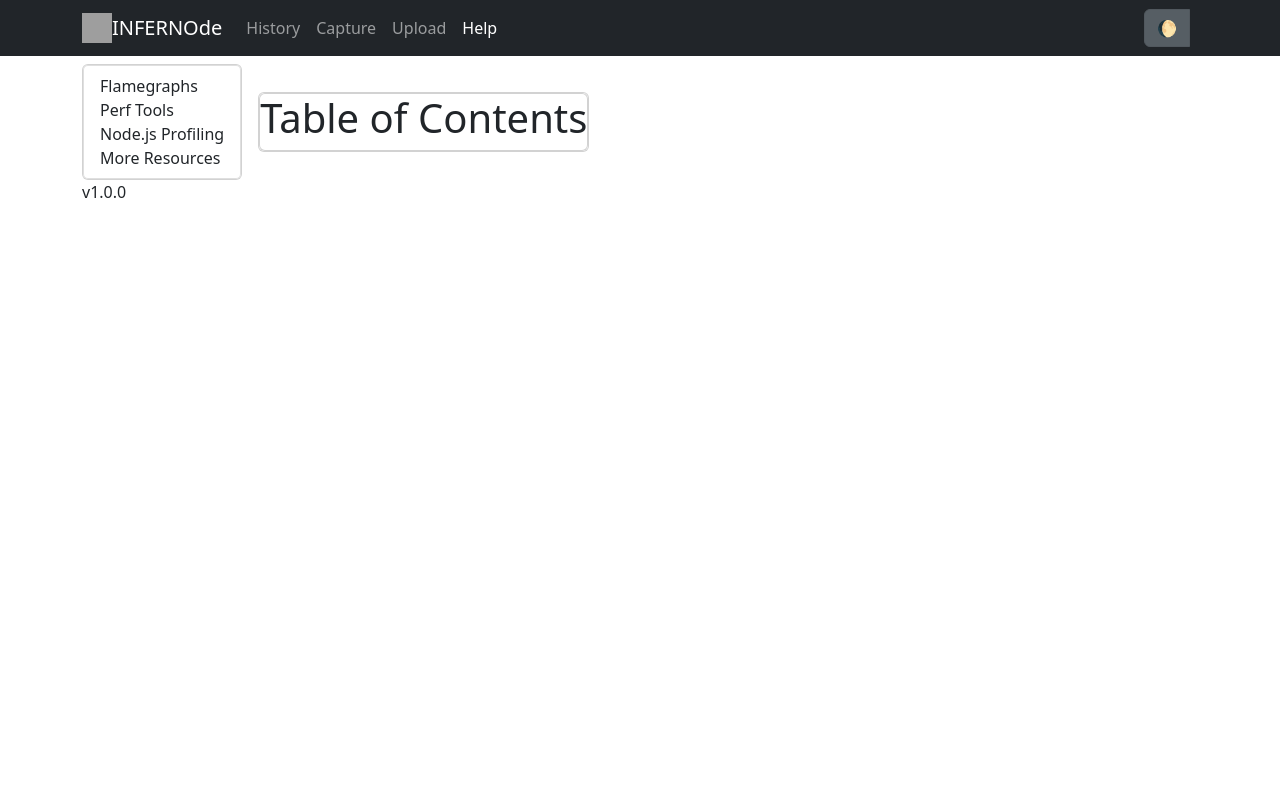
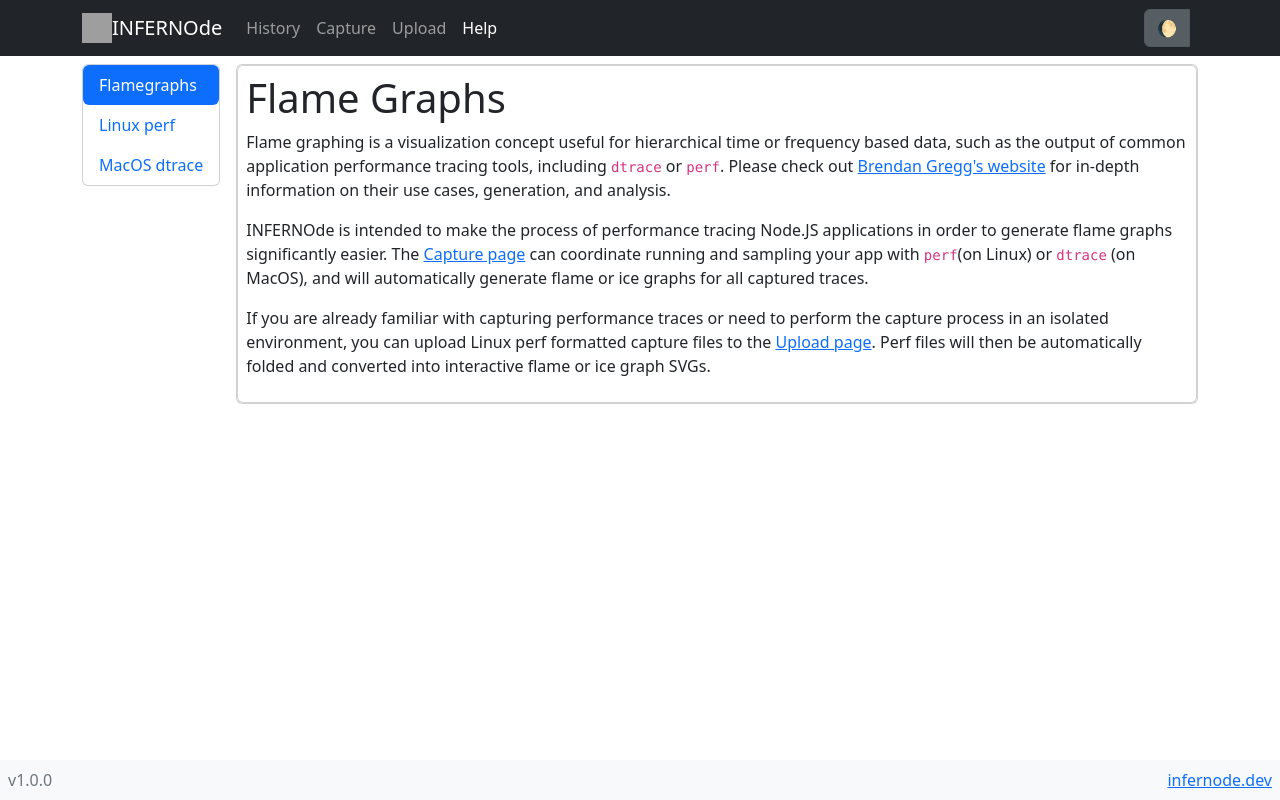
Before and after one commit to oslabs-beta/infernode, a React app: page /help in a window 1280 px wide. Built offline with nearby package versions, Linux system fonts and the light colour scheme; no server answers; grey boxes are pictures that could not be loaded.

Commit message:
Help menu styling and content for perf/dtrace config (#154)

```diff
--- a/src/public/infernode/App.tsx
+++ b/src/public/infernode/App.tsx
@@ -1,7 +1,9 @@
 import React, { useEffect } from 'react';
-import { Container } from 'react-bootstrap';
+import Container from 'react-bootstrap/Container';
+import Row from 'react-bootstrap/Row';
+import Col from 'react-bootstrap/Col';
 import './App.scss';
-import { Routes, Route } from 'react-router-dom';
+import { Routes, Route, Link } from 'react-router-dom';
 import NavBar from './components/layout/NavBar/NavBar';
 import CapturePage from './views/Capture/CapturePage';
 import HelpPage from './views/Help/HelpPage';
@@ -31,16 +33,21 @@ export default function App(): JSX.Element {
           <Route path="capture" element={<CapturePage />} />
           <Route path="upload" element={<UploadPage />} />
           <Route path="help" element={<HelpPage />}>
-            <Route index element={<HelpPages.HelpTOC />} />
+            <Route index element={<HelpPages.HelpFlamegraphs />} />
             <Route path="flamegraphs" element={<HelpPages.HelpFlamegraphs />} />
             <Route path="perf" element={<HelpPages.HelpPerf />} />
-            <Route path="profiling" element={<HelpPages.HelpProfiling />} />
-            <Route path="resources" element={<HelpPages.HelpResources />} />
+            <Route path="dtrace" element={<HelpPages.HelpDtrace />} />
           </Route>
           <Route path="*" element={<HistoryPage />} />
         </Routes>
       </Container>
-      <Container>v1.0.0</Container>
+      <Container fluid className="position-absolute bottom-0 bg-light p-2">
+        <Row>
+          <Col sm="auto" className="text-muted">v1.0.0</Col>
+          <Col />
+          <Col sm="auto" className="text-right"><a href="https://www.infernode.dev/">infernode.dev</a></Col>
+        </Row>
+      </Container>
     </>
   );
 }
--- a/src/public/infernode/views/Help/HelpPages.tsx
+++ b/src/public/infernode/views/Help/HelpPages.tsx
@@ -1,42 +1,86 @@
+/* eslint-disable react/jsx-one-expression-per-line */
 import React from 'react';
 import Card from 'react-bootstrap/Card';
-
-export function HelpTOC(): JSX.Element {
-  return (
-    <Card>
-      <h1>Table of Contents</h1>
-    </Card>
-  );
-}
+import { Link } from 'react-router-dom';
 
 export function HelpFlamegraphs(): JSX.Element {
   return (
-    <Card>
-      <h1>Flamegraphs</h1>
+    <Card className="p-2">
+      <h1>Flame Graphs</h1>
+      <p>
+        Flame graphing is a visualization concept useful for hierarchical time
+        or frequency based data, such as the output of common application
+        performance tracing tools, including <code>dtrace</code> or{' '}
+        <code>perf</code>. Please check out{' '}
+        <a href="https://www.brendangregg.com/flamegraphs.html">
+          Brendan Gregg&apos;s website
+        </a>{' '}
+        for in-depth information on their use cases, generation, and analysis.
+      </p>
+      <p>
+        INFERNOde is intended to make the process of performance tracing Node.JS
+        applications in order to generate flame graphs significantly easier. The{' '}
+        <Link to="/capture">Capture page</Link> can coordinate running and
+        sampling your app with <code>perf</code>
+        (on Linux) or <code>dtrace</code> (on MacOS), and will automatically
+        generate flame or ice graphs for all captured traces.
+      </p>
+      <p>
+        If you are already familiar with capturing performance traces or need to
+        perform the capture process in an isolated environment, you can upload
+        Linux perf formatted capture files to the{' '}
+        <Link to="/upload">Upload page</Link>. Perf files will then be
+        automatically folded and converted into interactive flame or ice graph
+        SVGs.
+      </p>
     </Card>
   );
 }
 
 export function HelpPerf(): JSX.Element {
   return (
-    <Card>
-      <h1>Linux Perf Tools</h1>
+    <Card className="p-2">
+      <h1>Linux perf Profiling</h1>
+      <p>
+        Performance tracing on modern Linux distributions is performed with the{' '}
+        <a href="https://perf.wiki.kernel.org/index.php/Main_Page">
+          perf framework
+        </a>{' '}
+        . By default, the Linux kernel prevents unprivileged users from
+        monitoring low level system performance. In order to permit non-root
+        users (such as your personal user account running INFERNOde) to capture
+        this data, you will need to change some sysctl settings. We recommend
+        only making this change on single-user development workstations, NOT on
+        production or shared systems.
+        <Card className="shadow-sm p-2 mt-2">
+          <code>
+            echo &quot;kernel.perf_event_paranoid=-1&quot; | sudo tee -a
+            /etc/sysctl.conf &gt; /dev/null
+            <br />
+            sysctl -p
+          </code>
+        </Card>
+      </p>
     </Card>
   );
 }
-
-export function HelpProfiling(): JSX.Element {
+export function HelpDtrace(): JSX.Element {
   return (
-    <Card>
-      <h1>Node.js Profiling</h1>
+    <Card className="p-2">
+      <h1>MacOS dtrace Profiling</h1>
+      <p>
+        Performance tracing on MacOS is handled with <code>dtrace</code>, a
+        framework originally developed for Solaris. Due to the potential for
+        malicious abuse, using dtrace requires elevated privileges, and
+        you&apos;ll need to adjust your <code>sudo</code> configuration in order
+        to allow INFERNOde to manage performance tracing on your behalf.
+        <Card className="shadow-sm p-2 mt-2">
+          <code>
+            echo &quot;$(whoami) ALL=(ALL) NOPASSWD: /usr/sbin/dtrace&quot; |
+            sudo tee -a /etc/sudoers
+          </code>
+        </Card>
+      </p>
     </Card>
   );
 }
-
-export function HelpResources(): JSX.Element {
-  return (
-    <Card>
-      <h1>Resources</h1>
-    </Card>
-  );
-}
--- a/src/public/infernode/views/Help/HelpSidebar.tsx
+++ b/src/public/infernode/views/Help/HelpSidebar.tsx
@@ -1,28 +1,22 @@
 import React from 'react';
 import Card from 'react-bootstrap/Card';
-import ListGroup from 'react-bootstrap/ListGroup';
 import Nav from 'react-bootstrap/Nav';
 import { LinkContainer } from 'react-router-bootstrap';
 
 export default function HelpSidebar(): JSX.Element {
   return (
     <Card className="flex-shrink-0 align-self-start">
-      <ListGroup as="ul">
-        <ListGroup.Item as="li">
+      <Nav variant="pills" defaultActiveKey="/help/flamegraphs" className="flex-column">
         <LinkContainer to="/help/flamegraphs">
           <Nav.Link>Flamegraphs</Nav.Link>
         </LinkContainer>
         <LinkContainer to="/help/perf">
-            <Nav.Link>Perf Tools</Nav.Link>
+          <Nav.Link>Linux perf</Nav.Link>
         </LinkContainer>
-          <LinkContainer to="/help/profiling">
-            <Nav.Link>Node.js Profiling</Nav.Link>
+        <LinkContainer to="/help/dtrace">
+          <Nav.Link>MacOS dtrace</Nav.Link>
         </LinkContainer>
-          <LinkContainer to="/help/resources">
-            <Nav.Link>More Resources</Nav.Link>
-          </LinkContainer>
-        </ListGroup.Item>
-      </ListGroup>
+      </Nav>
     </Card>
   );
 }
```
Lines whose indentation alone changed are shown as unchanged.
